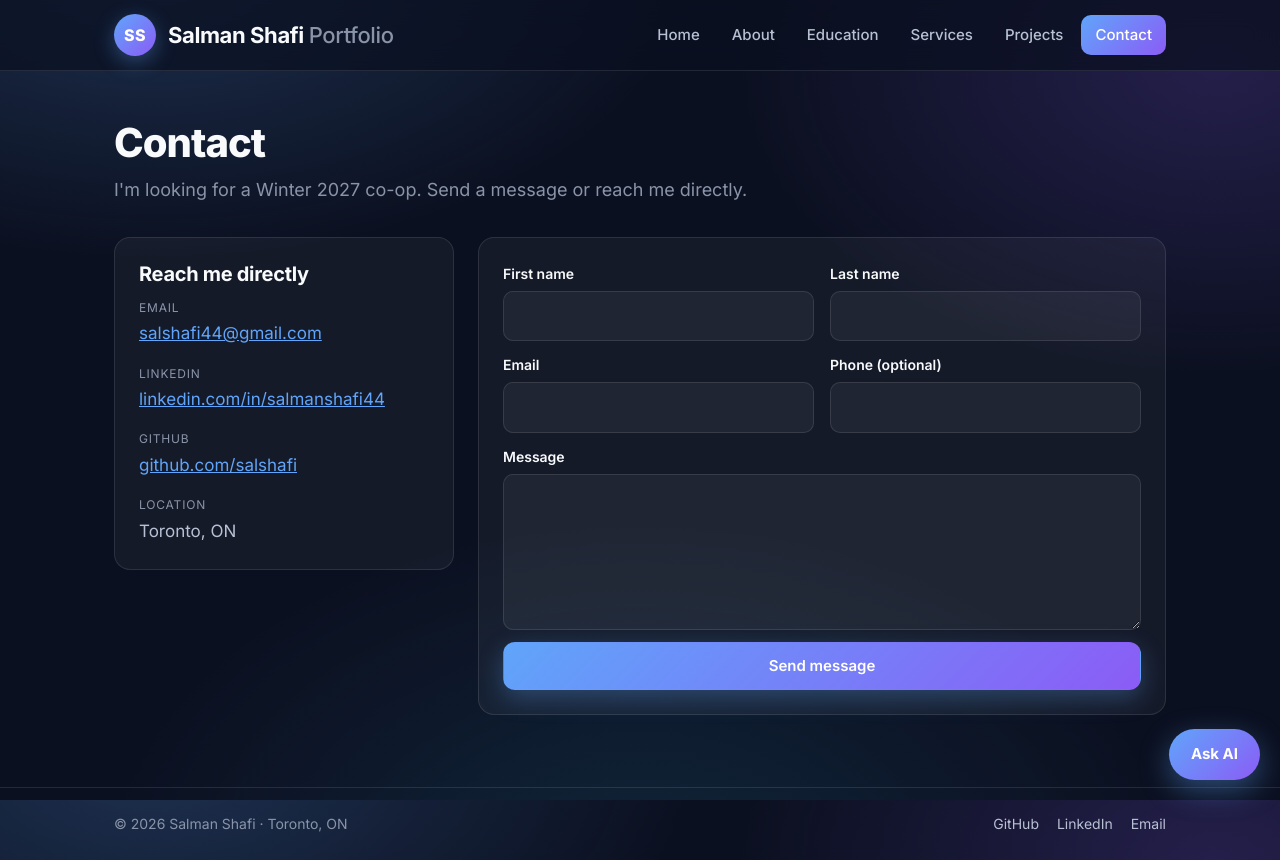
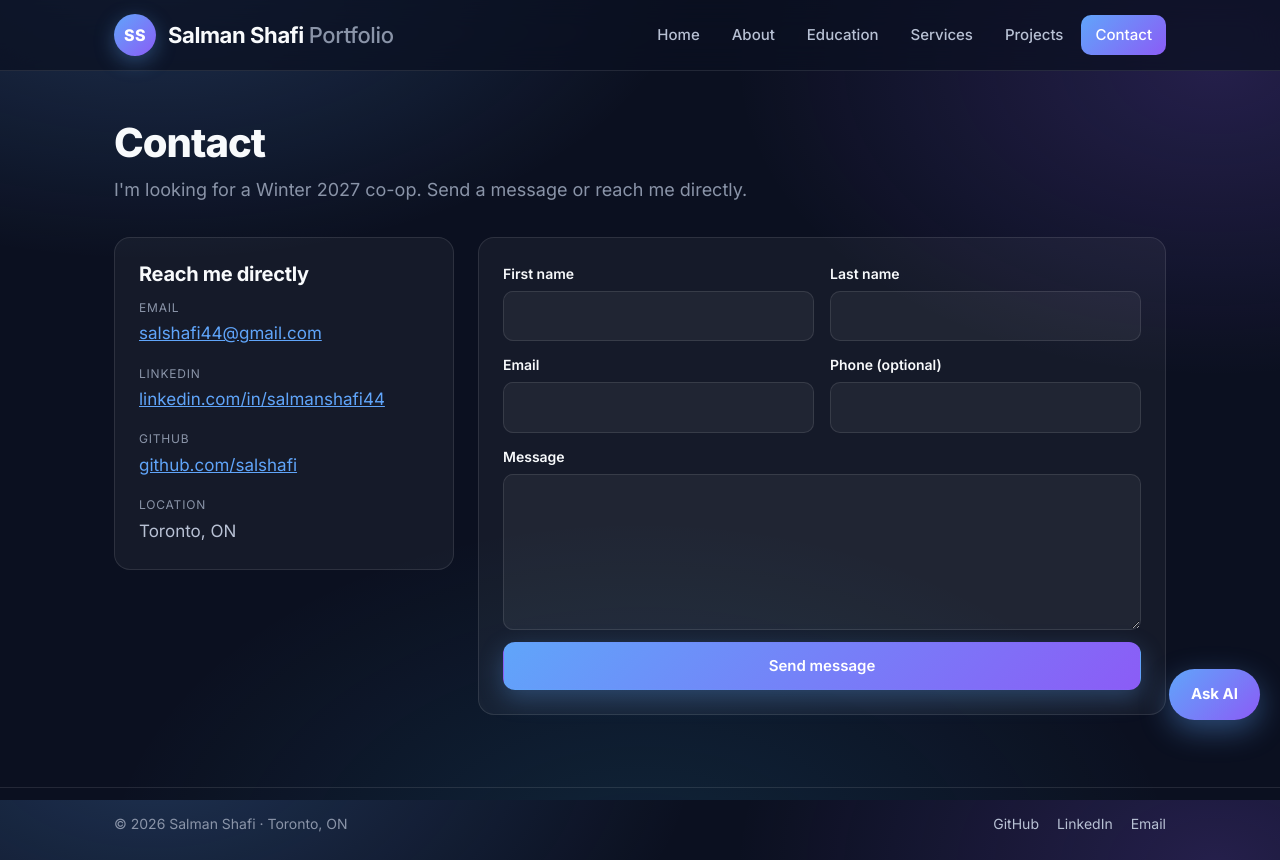
Before and after one commit to salshafi/react-portfolio-site, a React (Vite) app: page /contact in a window 1280 px wide. Built offline with nearby package versions, Linux system fonts and the light colour scheme.

Commit message:
Move chat button above Netlify badge

```diff
--- a/src/App.css
+++ b/src/App.css
@@ -530,7 +530,7 @@
 }
 
 /* ---------- Chat widget ---------- */
-.chat { position: fixed; right: 20px; bottom: 20px; z-index: 60; display: flex; flex-direction: column; align-items: flex-end; gap: 12px; }
+.chat { position: fixed; right: 20px; bottom: 80px; z-index: 60; display: flex; flex-direction: column; align-items: flex-end; gap: 12px; }
 
 .chat-fab {
   background: var(--grad);
```
